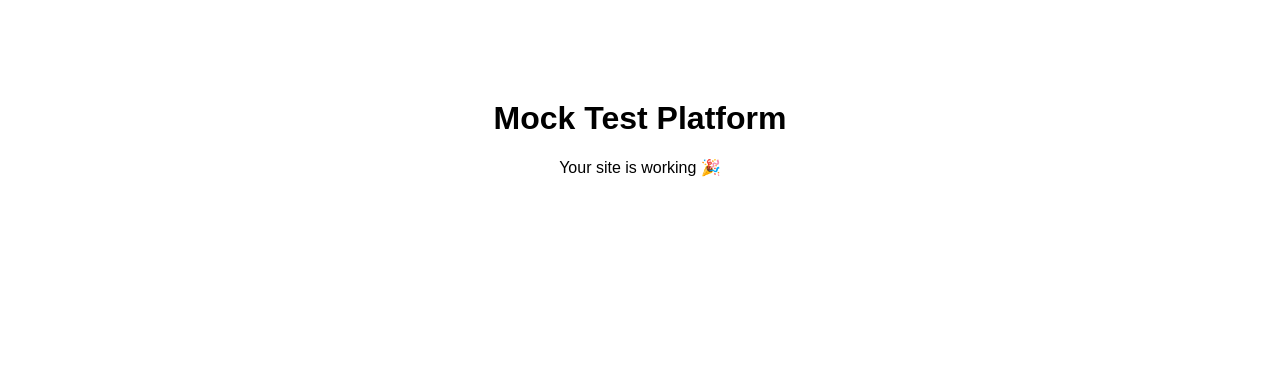
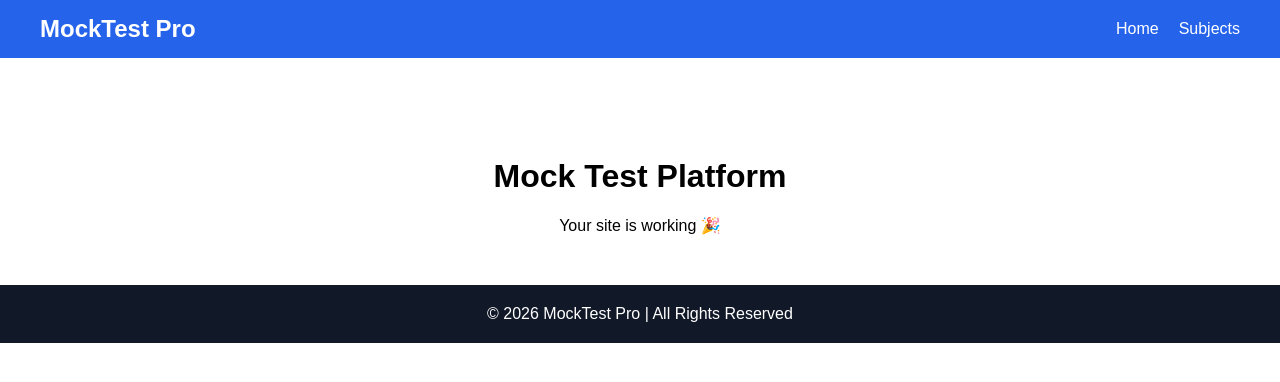
Before and after one commit to meenasakkaravarthi17/mocktest-site, a Next.js app: page / in a window 1280 px wide. Shown: the top 382 px of the page. Built offline with nearby package versions, Linux system fonts and the light colour scheme.

Commit message:
Update layout.js

```diff
--- a/app/layout.js
+++ b/app/layout.js
@@ -1,12 +1,48 @@
+import Link from "next/link";
+
 export const metadata = {
-  title: "Mock Test Platform",
+  title: "MockTest Pro",
+  description: "Online Mock Test Platform",
 };
 
 export default function RootLayout({ children }) {
   return (
     <html>
-      <body style={{fontFamily:"Arial"}}>
+      <body style={{ margin: 0, fontFamily: "Arial, sans-serif" }}>
+
+        {/* Navbar */}
+        <nav style={{
+          background: "#2563eb",
+          padding: "15px 40px",
+          display: "flex",
+          justifyContent: "space-between",
+          alignItems: "center",
+          color: "white"
+        }}>
+          <h2 style={{ margin: 0 }}>MockTest Pro</h2>
+          <div>
+            <Link href="/" style={{ color: "white", marginRight: "20px", textDecoration: "none" }}>
+              Home
+            </Link>
+            <Link href="/subjects" style={{ color: "white", textDecoration: "none" }}>
+              Subjects
+            </Link>
+          </div>
+        </nav>
+
         {children}
+
+        {/* Footer */}
+        <footer style={{
+          background: "#111827",
+          color: "white",
+          textAlign: "center",
+          padding: "20px",
+          marginTop: "50px"
+        }}>
+          © 2026 MockTest Pro | All Rights Reserved
+        </footer>
+
       </body>
     </html>
   );
```
